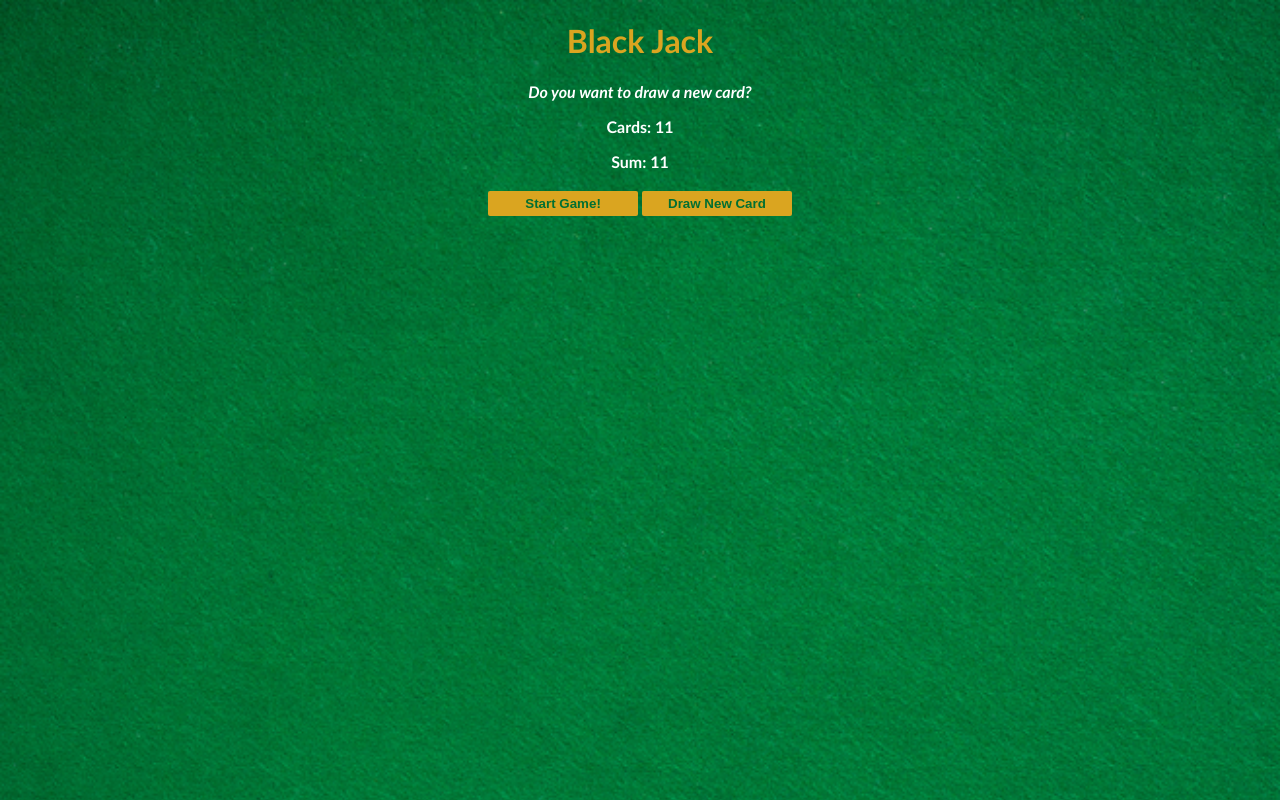
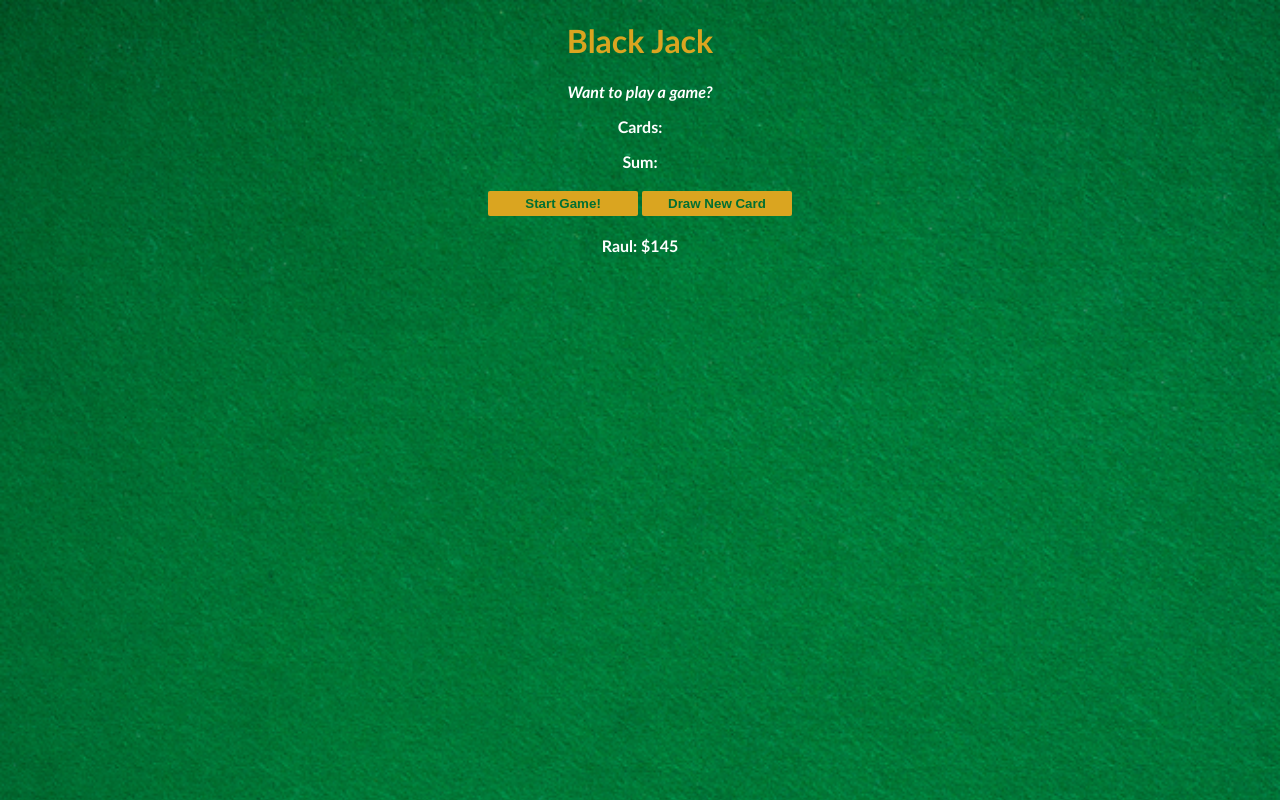
Before and after one commit to RaulBSanchez/JavaScript, a plain HTML site: page BlackJack/index.html in a window 1280 px wide. Both pictures are taken after a click on the button "Draw New Card". Drawn offline with Linux system fonts and the light colour scheme.

Commit message:
finished the basic bones of the game

```diff
--- a/BlackJack/index.html
+++ b/BlackJack/index.html
@@ -13,6 +13,7 @@
         <p id="sum-el">Sum:</p>
         <button onclick="startGame()">Start Game!</button>
         <button onclick="newCard()"> Draw New Card</button>
+        <p id="player-el"></p>
         <script src="index.js"></script>
 
 
--- a/BlackJack/index.js
+++ b/BlackJack/index.js
@@ -6,10 +6,16 @@ let message = " "
 let messageEl = document.getElementById("message-el")
 let sumEl = document.getElementById("sum-el")
 let cardsEl = document.getElementById("cards-el")
-
 let cards = []
 
-//console.log(getRandomCard())
+let player = {
+    name: "Raul",
+    chips: 145
+}
+
+let playerEl = document.getElementById("player-el")
+playerEl.textContent = player.name + ": $" + player.chips
+
 function getRandomCard(){
 
     let randomNumber = Math.floor(Math.random() * 13) + 1
@@ -57,9 +63,16 @@ function renderGame() {
 }
 
 function newCard() {
-    let card = getRandomCard()
 
-    sum += card
-    cards.push(card)
-    renderGame()
+    if (isAlive === true && hasBlackJack === false){
+        let card = getRandomCard()
+        sum += card
+        cards.push(card)
+        renderGame()
+    }
+
+    else {
+        console.log("Start new game?")
+    }
+    //let card = getRandomCard()
 }
```
